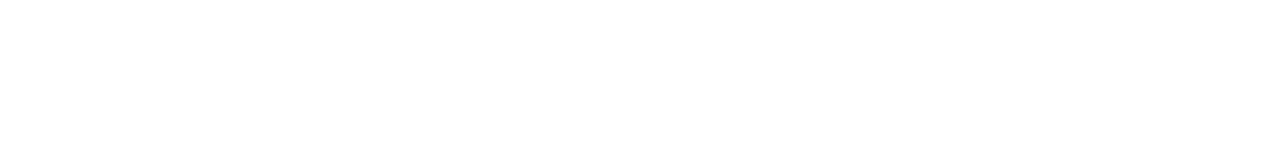
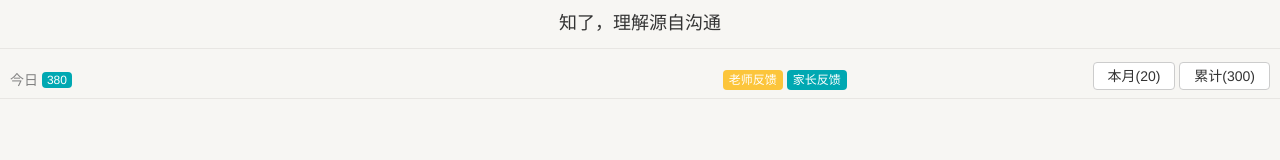
Before and after one commit to sherlock221/feedBack, a plain HTML site: page view/index.html in a window 1280 px wide. Drawn offline with Linux system fonts and the light colour scheme.

Commit message:
搭建基本模块

```diff
--- a/static/service/feedback/feedback.css
+++ b/static/service/feedback/feedback.css
@@ -0,0 +1,73 @@
+/** 修改模块的间距 **/
+.col-xs-1, .col-sm-1, .col-md-1, .col-lg-1, .col-xs-2, .col-sm-2, .col-md-2, .col-lg-2, .col-xs-3, .col-sm-3, .col-md-3, .col-lg-3, .col-xs-4, .col-sm-4, .col-md-4, .col-lg-4, .col-xs-5, .col-sm-5, .col-md-5, .col-lg-5, .col-xs-6, .col-sm-6, .col-md-6, .col-lg-6, .col-xs-7, .col-sm-7, .col-md-7, .col-lg-7, .col-xs-8, .col-sm-8, .col-md-8, .col-lg-8, .col-xs-9, .col-sm-9, .col-md-9, .col-lg-9, .col-xs-10, .col-sm-10, .col-md-10, .col-lg-10, .col-xs-11, .col-sm-11, .col-md-11, .col-lg-11, .col-xs-12, .col-sm-12, .col-md-12, .col-lg-12{
+    padding-left: 5px;
+    padding-right: 5px;
+}
+
+.feedback{
+    background: #f7f6f3;
+}
+
+.ib {
+    display: inline-block;
+    *display: inline;
+    *zoom: 1;
+    vertical-align: middle;
+}
+
+a:hover {
+    text-decoration: none;
+    color: inherit;
+}
+
+.fb-btn {
+    color: #ffffff;
+    font-size: 12px;
+    border-radius: 4px;
+    text-align: center;
+    padding: 2px 5px;
+    line-height: 12px;
+}
+
+.fb-btn:hover {
+    color: #ffffff;
+}
+
+.fb-btn.little-large {
+    padding: 4px 6px;
+}
+
+.fb-btn.light {
+    background: #fcc53b;
+}
+
+.fb-btn.dark {
+    background: #00a8b2;
+}
+
+.fb-text-noraml {
+    font-size: 14px;
+    color: #828282;
+}
+
+.fb-util {
+    padding-top: 20px;
+    border-bottom: 1px solid #e8e6e3;
+    padding-bottom: 8px;
+    height: 50px;
+}
+
+.fb-header {
+    border-bottom: 1px solid #e8e6e3;
+    padding-bottom: 4px;
+    padding-top: 4px;
+}
+
+.fb-default {
+    padding: 3px 14px;
+}
+
+.fb-list-btns {
+    position: relative;
+    top: -7px;
+}
--- a/view/index.html
+++ b/view/index.html
@@ -41,11 +41,53 @@
 
     <title>知了聆听你的声音·知了</title>
 </head>
-<body>
+<body class="feedback">
+
+
+        <header class="fb-header">
+            <h4 class="text-center">知了，理解源自沟通</h4>
+        </header>
+
+        <div class="container-fluid " >
+            <div class="row">
+
+                <!-- 工具条 -->
+                <section class="col-md-12 fb-util">
+                    <div class="col-sm-2  col-xs-3 text-left">
+                        <span class="ib fb-text-noraml">今日</span>
+                        <a href="javascript:void(0);" class="ib fb-btn dark">380</a>
+                    </div>
+                    <div class="col-sm-6 col-xs-5 text-right">
+                        <a href="javascript:void(0);" class="ib fb-btn little-large light">老师反馈</a>
+                        <a href="javascript:void(0);" class="ib fb-btn little-large dark">家长反馈</a>
+                    </div>
+                    <div class="col-sm-4 col-xs-4 text-right">
+                        <section class="fb-list-btns hidden-xs">
+                            <button class="btn btn-default  ib fb-default">本月(20)</button>
+                            <button class="btn btn-default  ib fb-default">累计(300)</button>
+                        </section>
+                        <section class="visible-xs-block">
+                            <a href="javascript:void(0);" class="ib">累计(3000)</a>
+                        </section>
+                    </div>
+                </section>
+
+                <!--反馈时间轴-->
+                <section class="col-md-12">
 
 
 
 
+                </section>
+
+            </div>
+        </div>
+
+
+        <footer>
+
+
+        </footer>
 
 
 </body>
```
